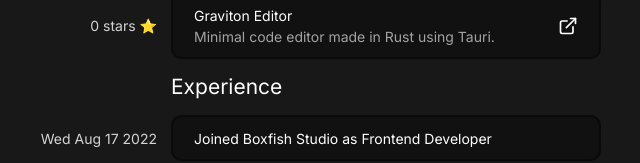
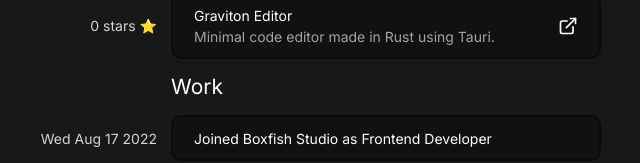
Before and after one commit to marc2332/portfolio, a Next.js app: page / in a window 1280 px wide. Shown: the part 1242-1405 px from the top of the page, without its empty margins (284-924 px from the left). Built offline with nearby package versions, Linux system fonts and the light colour scheme; no server answers.

Commit message:
chore: Rename Experience to Work

```diff
--- a/pages/index.tsx
+++ b/pages/index.tsx
@@ -215,7 +215,7 @@ export default function Home(
         })()}
       </div>
       <div className="mb-4">
-        <h2 className="text-2xl mb-4 sm:ml-40">Experience</h2>
+        <h2 className="text-2xl mb-4 sm:ml-40">Work</h2>
         <Card
           title="Joined Boxfish Studio as Frontend Developer"
           info={new Date("08/17/2022").toDateString()}
```
